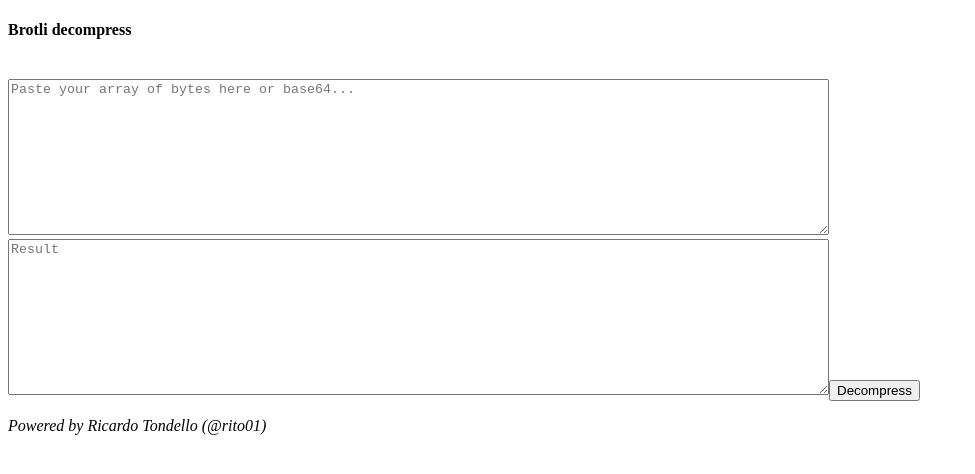
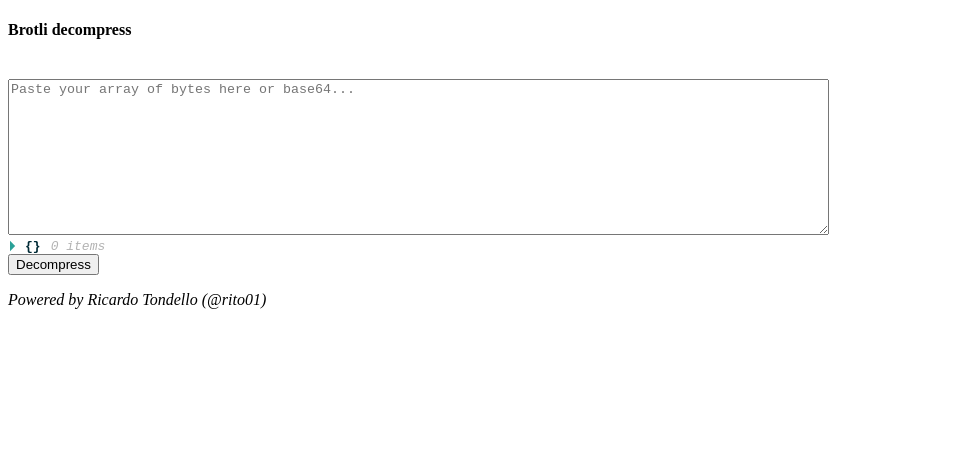
Before and after one commit to ricardotondello/brotli-chrome-extension, a React app: page / in a window 1280 px wide. Shown: the top 474 px of the page, without its empty margins (0-975 px from the left). Built offline with nearby package versions, Linux system fonts and the light colour scheme.

Commit message:
Add React Json

```diff
--- a/package.json
+++ b/package.json
@@ -12,7 +12,8 @@
     "brotli": "^1.3.2",
     "buffer": "^6.0.3",
     "react": "^17.0.1",
-    "react-dom": "^17.0.1"
+    "react-dom": "^17.0.1",
+    "react-json-view": "^1.21.3"
   },
   "devDependencies": {
     "@babel/core": "^7.14.3",
--- a/src/App.jsx
+++ b/src/App.jsx
@@ -1,6 +1,7 @@
 import React, { useState } from 'react';
 import decompress from 'brotli/decompress';
 import {Buffer} from 'buffer/';
+import ReactJson from 'react-json-view';
 
 const App = () => {
   const [valueDecompressed, setValueDecompressed] = useState('')
@@ -67,12 +68,18 @@
     }
   }
 
+  function ToJsonObject(value)
+  {
+    if (value === '') return;
+    return JSON.parse(value);
+  }
   return (
     <div>
       <h4>Brotli decompress</h4>
       <br />
       <textarea id="hash" name="hash" rows="10" cols="100" placeholder="Paste your array of bytes here or base64..."></textarea>
-      <textarea id="hashdecompressed" name="hashdecompressed" rows="10" cols="100" placeholder="Result" value={valueDecompressed}></textarea>
+
+      <ReactJson src={ToJsonObject(valueDecompressed)} name={false} displayDataTypes={false}/>
       <button id="decompress_btn" onClick={() => { setValueDecompressed(decompressFunction) }}>Decompress</button>
       <p><i>Powered by Ricardo Tondello (@rito01)</i></p>
     </div>
```
Also changed, not shown: 3 other files (tests, documents, lock files or other folders).
